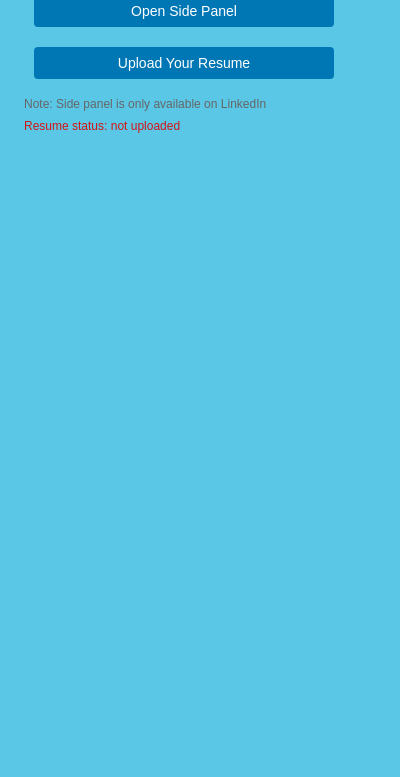
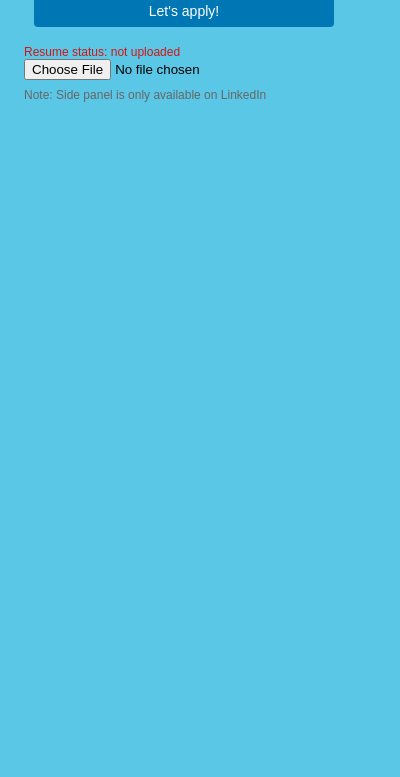
Before and after one commit to Chillerbag/Applyify, a browser extension: page popup/popup.html in a window 400 px wide. Shown: the part 67-844 px from the top of the page. Drawn offline with Linux system fonts and the light colour scheme.

Commit message:
adding file upload

```diff
--- a/popup/popup.html
+++ b/popup/popup.html
@@ -49,13 +49,14 @@
   <div class="title">
     APPLYIFY
   </div>
-  <button id="openSidePanel">Open Side Panel</button>
-  <button id="uploadResume">Upload Your Resume</button>
+  <button id="openSidePanel">Let's apply!</button>
+  <div class="resumeNotUploaded">
+    Resume status: not uploaded
+  </div>
+  <input type="file", id="resumeFile" name="resumeFile"
+  accept=".txt,.doc.docx">
   <div class="message">
     Note: Side panel is only available on LinkedIn
-  </div>
-  <div class="resumeNotUploaded">
-    Resume status: not uploaded
   </div>
 
   <script src="popup.js"></script>
--- a/popup/popup.js
+++ b/popup/popup.js
@@ -10,6 +10,8 @@ document.addEventListener('DOMContentLoaded', () => {
         const [tab] = await chrome.tabs.query({ active: true, currentWindow: true });
 
         // Open the side panel
+
+        // CHECK HERE IF WE CAN OPEN THE SIDEPANEL OR NOT, I.E, ARE WE ON LINKEDIN.
         await chrome.sidePanel.open({ tabId: tab.id });
 
         // Optionally close the popup
```
